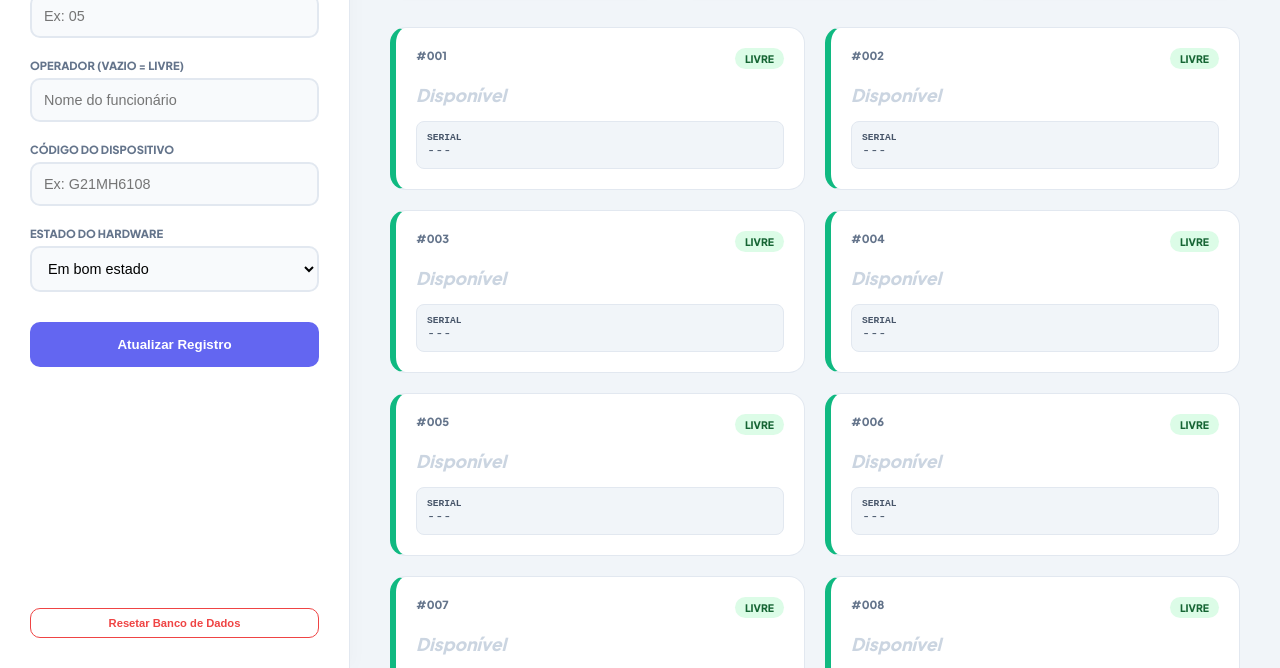
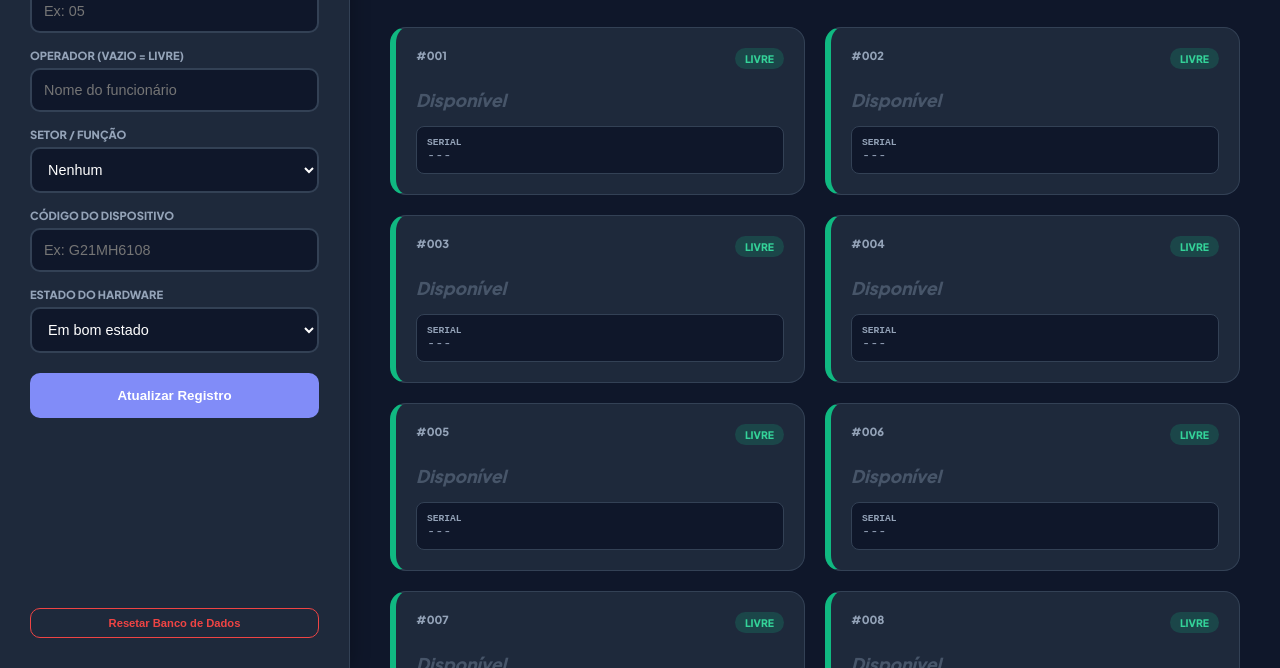
Before and after one commit to atendimentocd3-cmd/Controle-de-coletores, a plain HTML site: page index.html in a window 1280 px wide. Shown: the part 132-800 px from the top of the page. Drawn offline with Linux system fonts and the light colour scheme.

Commit message:
Upindex.html

```diff
--- a/index.html
+++ b/index.html
@@ -7,29 +7,29 @@
     <link href="https://fonts.googleapis.com/css2?family=Plus+Jakarta+Sans:wght@400;600;800&display=swap" rel="stylesheet">
     <style>
         :root {
-            --primary: #6366f1;
-            --bg-body: #f1f5f9;
-            --bg-card: #ffffff;
-            --text-main: #0f172a;
-            --text-sub: #64748b;
+            --primary: #818cf8;
+            --bg-body: #0f172a;
+            --bg-card: #1e293b;
+            --text-main: #f8fafc;
+            --text-sub: #94a3b8;
             --success: #10b981;
             --danger: #ef4444;
-            --border: #e2e8f0;
+            --border: #334155;
         }
 
         * { box-sizing: border-box; transition: all 0.2s ease; }
         body { font-family: 'Plus Jakarta Sans', sans-serif; background: var(--bg-body); color: var(--text-main); margin: 0; display: flex; height: 100vh; overflow: hidden; }
 
         /* Sidebar */
-        aside { width: 350px; background: var(--bg-card); border-right: 1px solid var(--border); padding: 30px; display: flex; flex-direction: column; gap: 20px; box-shadow: 5px 0 15px rgba(0,0,0,0.02); overflow-y: auto; }
+        aside { width: 350px; background: var(--bg-card); border-right: 1px solid var(--border); padding: 30px; display: flex; flex-direction: column; gap: 15px; box-shadow: 5px 0 15px rgba(0,0,0,0.2); overflow-y: auto; }
         .logo { font-weight: 800; font-size: 1.2rem; color: var(--primary); letter-spacing: -0.5px; line-height: 1.2; margin-bottom: 10px; }
 
         .form-group { display: flex; flex-direction: column; gap: 6px; }
         label { font-size: 0.7rem; font-weight: 800; color: var(--text-sub); text-transform: uppercase; }
-        input, select { padding: 12px; border: 2px solid var(--border); border-radius: 10px; font-size: 0.9rem; outline: none; background: #f8fafc; }
-        input:focus { border-color: var(--primary); background: white; }
+        input, select { padding: 12px; border: 2px solid var(--border); border-radius: 10px; font-size: 0.9rem; outline: none; background: #0f172a; color: white; }
+        input:focus, select:focus { border-color: var(--primary); }
 
-        button { background: var(--primary); color: white; border: none; padding: 15px; border-radius: 10px; font-weight: 700; cursor: pointer; margin-top: 10px; }
+        button { background: var(--primary); color: white; border: none; padding: 15px; border-radius: 10px; font-weight: 700; cursor: pointer; margin-top: 5px; }
         button:hover { opacity: 0.9; transform: translateY(-2px); }
 
         /* Main Content */
@@ -37,32 +37,29 @@
 
         /* Stats Bar */
         .stats-container { display: flex; gap: 20px; margin-bottom: 30px; }
-        .stat-box { background: white; padding: 15px 25px; border-radius: 15px; flex: 1; border: 1px solid var(--border); box-shadow: 0 2px 4px rgba(0,0,0,0.02); }
+        .stat-box { background: var(--bg-card); padding: 15px 25px; border-radius: 15px; flex: 1; border: 1px solid var(--border); }
         .stat-box h4 { margin: 0; color: var(--text-sub); font-size: 0.8rem; text-transform: uppercase; }
         .stat-box span { font-size: 1.8rem; font-weight: 800; display: block; margin-top: 5px; }
 
         /* Grid */
         .grid { display: grid; grid-template-columns: repeat(auto-fill, minmax(280px, 1fr)); gap: 20px; flex: 1; }
 
-        .card {
-            background: white; border-radius: 16px; padding: 20px; border: 1px solid var(--border);
-            display: flex; flex-direction: column; gap: 10px; position: relative;
-        }
+        .card { background: var(--bg-card); border-radius: 16px; padding: 20px; border: 1px solid var(--border); display: flex; flex-direction: column; gap: 10px; position: relative; }
 
         .card.status-livre { border-left: 6px solid var(--success); }
         .card.status-ocupado { border-left: 6px solid var(--primary); }
         .card.status-quebrado { border-left: 6px solid var(--danger); }
 
         .badge { font-size: 0.65rem; font-weight: 800; padding: 4px 10px; border-radius: 20px; text-transform: uppercase; width: fit-content; }
-        .badge-livre { background: #dcfce7; color: #166534; }
-        .badge-ocupado { background: #e0e7ff; color: #3730a3; }
-        .badge-quebrado { background: #fee2e2; color: #991b1b; }
+        .badge-livre { background: rgba(16, 185, 129, 0.2); color: #34d399; }
+        .badge-ocupado { background: rgba(129, 140, 248, 0.2); color: #a5b4fc; }
+        .badge-quebrado { background: rgba(239, 68, 68, 0.2); color: #f87171; }
 
-        .serial-box { background: #f1f5f9; padding: 10px; border-radius: 8px; font-family: monospace; font-size: 0.85rem; color: #475569; border: 1px solid #e2e8f0; }
+        .setor-tag { font-size: 0.6rem; color: var(--primary); font-weight: 800; text-transform: uppercase; margin-bottom: -5px; display: block; }
+        .serial-box { background: #0f172a; padding: 10px; border-radius: 8px; font-family: monospace; font-size: 0.85rem; color: var(--text-sub); border: 1px solid var(--border); }
         .op-name { font-size: 1.1rem; font-weight: 800; margin: 5px 0; }
 
-        /* Footer */
-        footer { margin-top: 30px; padding: 20px 0; border-top: 1px solid var(--border); text-align: center; color: var(--text-sub); font-weight: 600; font-size: 0.9rem; }
+        footer { margin-top: 30px; padding: 20px 0; border-top: 1px solid var(--border); text-align: center; color: var(--text-sub); font-weight: 600; }
     </style>
 </head>
 <body>
@@ -81,6 +78,20 @@
         </div>
 
         <div class="form-group">
+            <label>Setor / Função</label>
+            <select id="inputSetor">
+                <option value="">Nenhum</option>
+                <option value="LÍDER">Líder</option>
+                <option value="CROSS">Cross</option>
+                <option value="MONTAGEM">Montagem</option>
+                <option value="FLV">FLV</option>
+                <option value="SEPARAÇÃO">Separação</option>
+                <option value="OPERADOR">Operador</option>
+                <option value="CONFERENTE">Conferente</option>
+            </select>
+        </div>
+
+        <div class="form-group">
             <label>Código do Dispositivo</label>
             <input type="text" id="inputSerial" placeholder="Ex: G21MH6108">
         </div>
@@ -94,7 +105,6 @@
         </div>
 
         <button onclick="salvar()">Atualizar Registro</button>
-
         <button onclick="limparTudo()" style="background: transparent; color: var(--danger); border: 1px solid var(--danger); margin-top: auto; padding: 8px; font-size: 0.7rem;">Resetar Banco de Dados</button>
     </aside>
 
@@ -106,16 +116,14 @@
         </div>
 
         <div class="grid" id="grid"></div>
-
-        <footer>
-            @Mycael
-        </footer>
+        <footer>@Mycael</footer>
     </main>
 
 <script>
     let coletores = JSON.parse(localStorage.getItem('shibata_c03_data')) || Array.from({ length: 89 }, (_, i) => ({
         id: i + 1,
         nome: "",
+        setor: "",
         serial: "---",
         quebrado: false
     }));
@@ -123,6 +131,7 @@
     function salvar() {
         const num = parseInt(document.getElementById('inputNum').value);
         const nome = document.getElementById('inputNome').value.trim();
+        const setor = document.getElementById('inputSetor').value;
         const serial = document.getElementById('inputSerial').value.trim() || "---";
         const estado = document.getElementById('inputEstado').value;
 
@@ -130,6 +139,7 @@
             coletores[num - 1] = {
                 id: num,
                 nome: nome,
+                setor: setor,
                 serial: serial.toUpperCase(),
                 quebrado: (estado === 'quebrado')
             };
@@ -145,13 +155,10 @@
     function renderizar() {
         const grid = document.getElementById('grid');
         grid.innerHTML = '';
-
         let stats = { livre: 0, ocupado: 0, quebrado: 0 };
 
         coletores.forEach(c => {
-            let statusClass = "status-livre";
-            let statusTexto = "Livre";
-            let badgeClass = "badge-livre";
+            let statusClass = "status-livre", statusTexto = "Livre", badgeClass = "badge-livre";
 
             if (c.quebrado) {
                 statusClass = "status-quebrado"; statusTexto = "Quebrado"; badgeClass = "badge-quebrado";
@@ -159,9 +166,7 @@
             } else if (c.nome !== "") {
                 statusClass = "status-ocupado"; statusTexto = "Ocupado"; badgeClass = "badge-ocupado";
                 stats.ocupado++;
-            } else {
-                stats.livre++;
-            }
+            } else { stats.livre++; }
 
             grid.innerHTML += `
                 <div class="card ${statusClass}">
@@ -169,7 +174,8 @@
                         <span style="font-size: 0.7rem; font-weight: 800; color: var(--text-sub)">#${c.id.toString().padStart(3, '0')}</span>
                         <span class="badge ${badgeClass}">${statusTexto}</span>
                     </div>
-                    <div class="op-name">${c.nome || '<span style="color:#cbd5e1; font-style:italic">Disponível</span>'}</div>
+                    <span class="setor-tag">${c.setor || ''}</span>
+                    <div class="op-name">${c.nome || '<span style="color:#475569; font-style:italic">Disponível</span>'}</div>
                     <div class="serial-box">
                         <span style="font-size: 0.6rem; display: block; font-weight: 800;">SERIAL</span>
                         ${c.serial}
@@ -186,6 +192,7 @@
     function limparCampos() {
         document.getElementById('inputNum').value = '';
         document.getElementById('inputNome').value = '';
+        document.getElementById('inputSetor').value = '';
         document.getElementById('inputSerial').value = '';
         document.getElementById('inputEstado').value = 'bom';
     }
```
